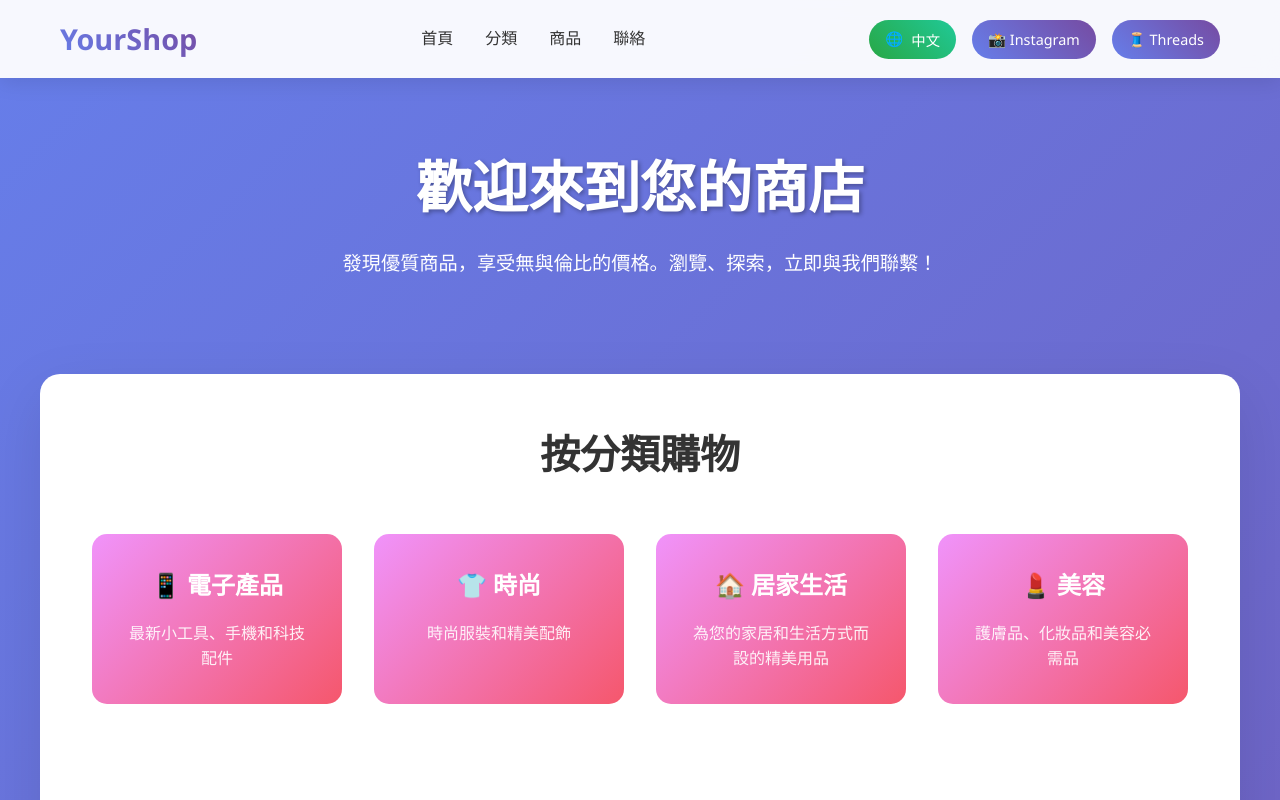
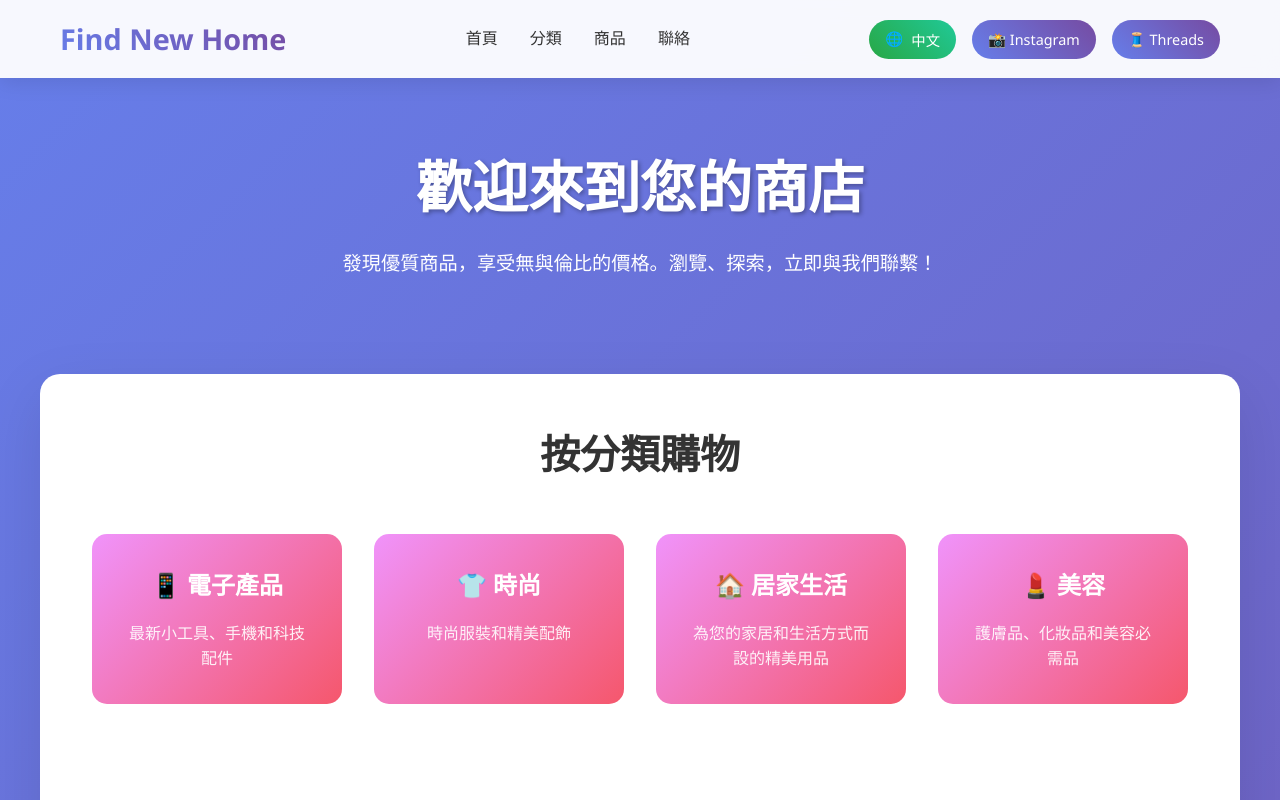
Before and after one commit to findnewhome/product, a plain HTML site: page index.html in a window 1280 px wide. Shown: the top 800 px of the page. Drawn offline with Linux system fonts and the light colour scheme.

Commit message:
Update index.html

```diff
--- a/index.html
+++ b/index.html
@@ -424,7 +424,7 @@
 <body>
     <header>
         <nav class="container">
-            <div class="logo">YourShop</div>
+            <div class="logo">Find New Home</div>
             <ul class="nav-links">
                 <li><a href="#home" data-en="Home" data-zh="首頁">首頁</a></li>
                 <li><a href="#categories" data-en="Categories" data-zh="分類">分類</a></li>
```
